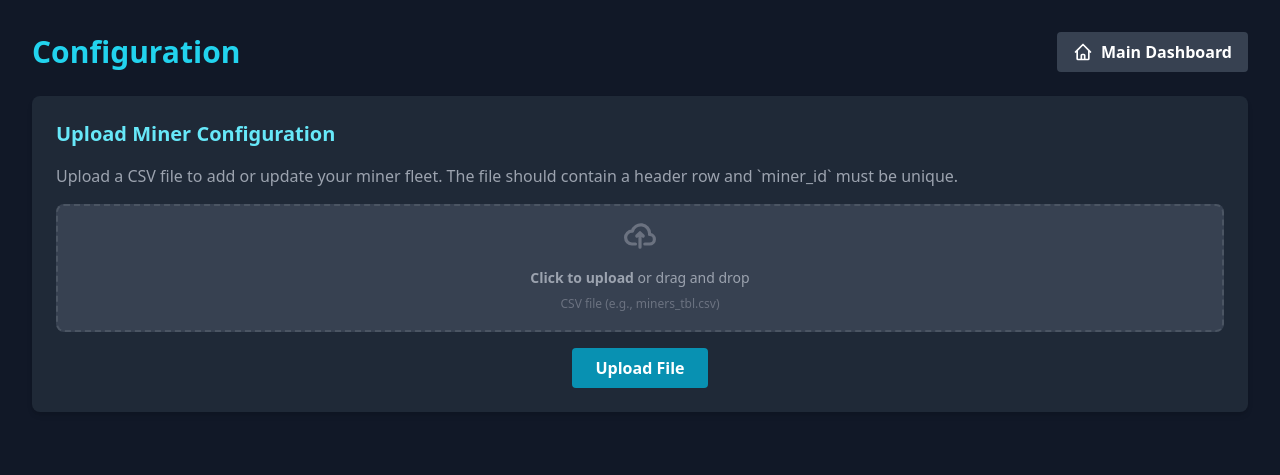
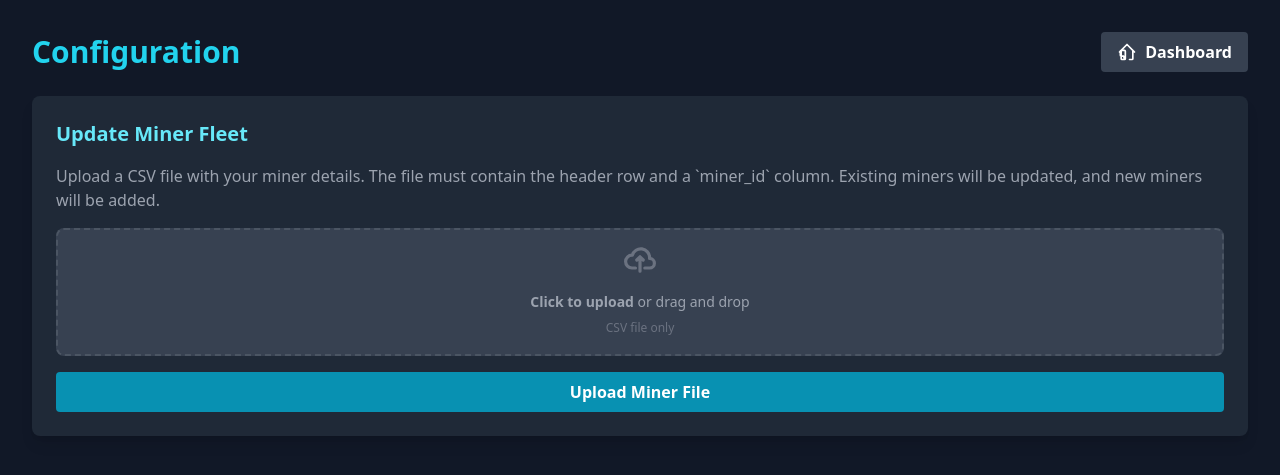
Before and after one commit to tnotm/shepherd, a Flask app: page /config in a window 1280 px wide. Shown: the top 475 px of the page. Run offline with Flask 3, Linux system fonts and the light colour scheme; some libraries are stand-ins or nearby versions.

```diff
--- a/templates/config.html
+++ b/templates/config.html
@@ -14,32 +14,34 @@
             <h1 class="text-3xl font-bold text-cyan-400">Configuration</h1>
             <a href="/" class="bg-gray-700 hover:bg-cyan-500 text-white font-bold py-2 px-4 rounded inline-flex items-center transition-colors duration-300">
                 <svg xmlns="http://www.w3.org/2000/svg" class="h-5 w-5 mr-2" fill="none" viewBox="0 0 24 24" stroke="currentColor">
-                    <path stroke-linecap="round" stroke-linejoin="round" stroke-width="2" d="M3 12l2-2m0 0l7-7 7 7M5 10v10a1 1 0 001 1h3m10-11l2 2m-2-2v10a1 1 0 01-1 1h-3m-6 0a1 1 0 001-1v-4a1 1 0 011-1h2a1 1 0 011 1v4a1 1 0 001 1m-6 0h6" />
+                    <path stroke-linecap="round" stroke-linejoin="round" stroke-width="2" d="M3 12l2-2m0 0l7-7 7 7M5 10v10a1 1 0 001 1h3m10-11l2 2m-2-2v10a1 1 0 01-1 1h-3m-6 0a1 1 0 001-1V11a1 1 0 00-1-1H5a1 1 0 00-1 1v5a1 1 0 001 1h3z" />
                 </svg>
-                <span>Main Dashboard</span>
+                <span>Dashboard</span>
             </a>
         </header>
 
         <!-- Flash Messages -->
         {% with messages = get_flashed_messages(with_categories=true) %}
             {% if messages %}
+                <div class="mb-4">
                 {% for category, message in messages %}
-                    <div class="p-4 mb-4 text-sm rounded-lg
-                        {% if category == 'success' %} bg-green-800 text-green-200
-                        {% else %} bg-red-800 text-red-200 {% endif %}" role="alert">
-                        <span class="font-medium">{{ category|capitalize }}!</span> {{ message }}
+                    <div class="p-4 rounded-md {% if category == 'error' %} bg-red-800 text-red-100 {% else %} bg-green-800 text-green-100 {% endif %}">
+                        {{ message }}
                     </div>
                 {% endfor %}
+                </div>
             {% endif %}
         {% endwith %}
 
-        <!-- Upload Section -->
-        <div class="bg-gray-800 shadow-md rounded-lg p-6">
-            <h2 class="text-xl font-semibold mb-4 text-cyan-300">Upload Miner Configuration</h2>
+        <!-- Miner Fleet Upload -->
+        <div class="bg-gray-800 p-6 rounded-lg shadow-lg">
+            <h2 class="text-xl font-semibold mb-4 text-cyan-300">Update Miner Fleet</h2>
             <p class="text-gray-400 mb-4">
-                Upload a CSV file to add or update your miner fleet. The file should contain a header row and `miner_id` must be unique.
+                Upload a CSV file with your miner details. The file must contain the header row and a `miner_id` column.
+                Existing miners will be updated, and new miners will be added.
             </p>
-            <form action="/upload_csv" method="post" enctype="multipart/form-data">
+            <!-- MODIFIED: Changed form action to use url_for for better reliability -->
+            <form action="{{ url_for('upload_miners') }}" method="POST" enctype="multipart/form-data" class="w-full">
                 <div class="flex items-center justify-center w-full">
                     <label for="miner_file" class="flex flex-col items-center justify-center w-full h-32 border-2 border-gray-600 border-dashed rounded-lg cursor-pointer bg-gray-700 hover:bg-gray-600">
                         <div class="flex flex-col items-center justify-center pt-5 pb-6">
@@ -47,17 +49,16 @@
                                 <path stroke="currentColor" stroke-linecap="round" stroke-linejoin="round" stroke-width="2" d="M13 13h3a3 3 0 0 0 0-6h-.025A5.56 5.56 0 0 0 16 6.5 5.5 5.5 0 0 0 5.207 5.021C5.137 5.017 5.071 5 5 5a4 4 0 0 0 0 8h2.167M10 15V6m0 0L8 8m2-2 2 2"/>
                             </svg>
                             <p class="mb-2 text-sm text-gray-400"><span class="font-semibold">Click to upload</span> or drag and drop</p>
-                            <p class="text-xs text-gray-500">CSV file (e.g., miners_tbl.csv)</p>
+                            <p class="text-xs text-gray-500">CSV file only</p>
                         </div>
                         <input id="miner_file" name="miner_file" type="file" class="hidden" accept=".csv" />
                     </label>
                 </div>
-                <div class="mt-4 text-center">
-                     <button type="submit" class="bg-cyan-600 hover:bg-cyan-700 text-white font-bold py-2 px-6 rounded transition-colors duration-300">Upload File</button>
-                </div>
+                <button type="submit" class="mt-4 w-full bg-cyan-600 hover:bg-cyan-700 text-white font-bold py-2 px-4 rounded transition-colors">
+                    Upload Miner File
+                </button>
             </form>
         </div>
-
     </div>
 </body>
 </html>
```
